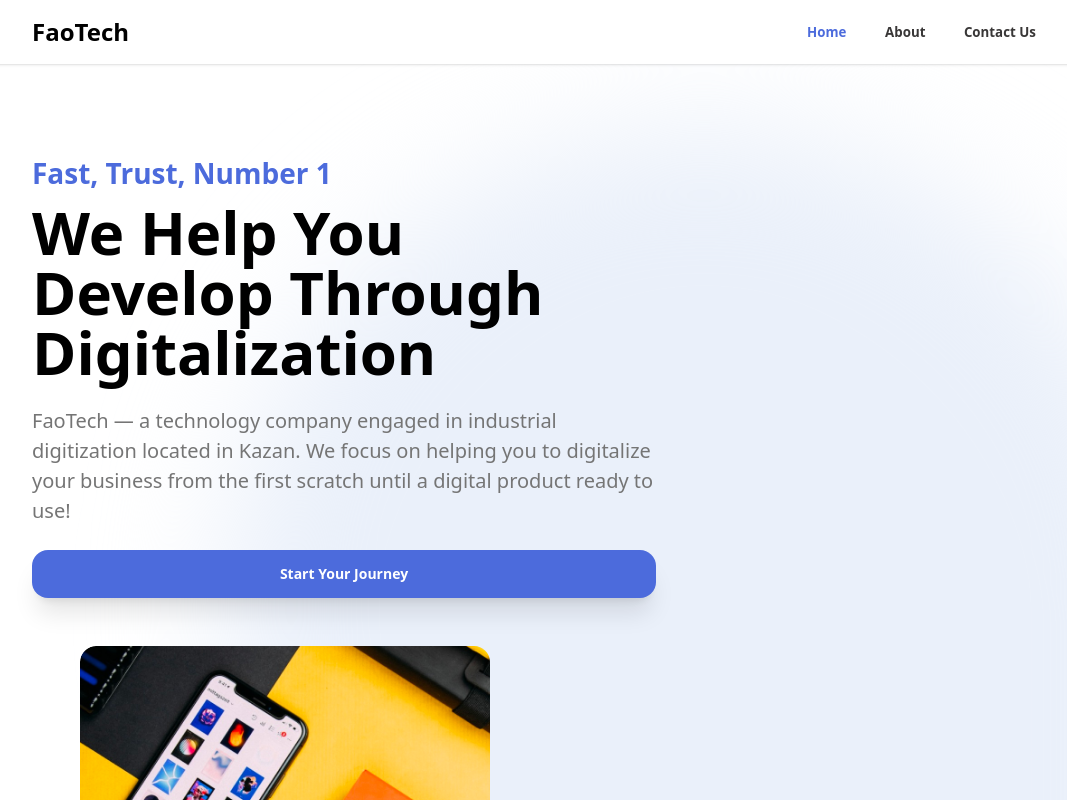
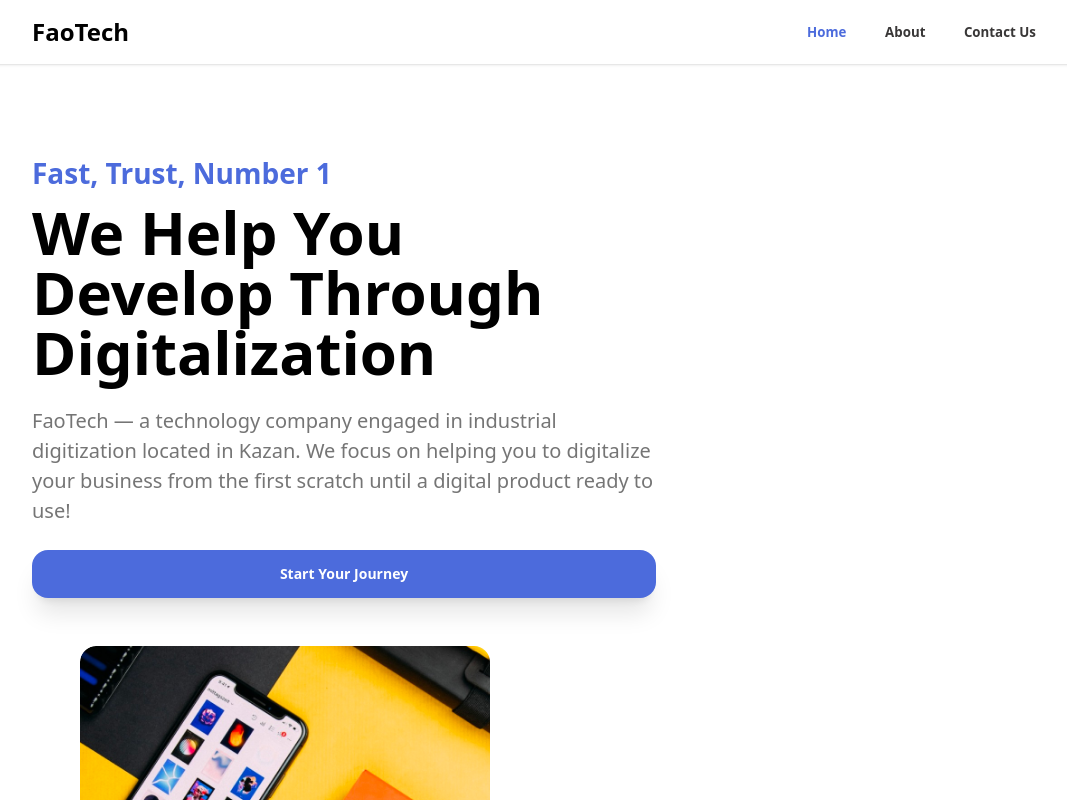
Before and after one commit to fao30/faotech-frontend, a React (Create React App) app: page / in a window 1280 px wide. Shown: the top 800 px of the page, without its empty margins (96-1163 px from the left). Built offline with nearby package versions, Linux system fonts and the light colour scheme.

Commit message:
animation removed

```diff
--- a/src/components/Navbar.js
+++ b/src/components/Navbar.js
@@ -60,7 +60,7 @@ const Navbar = () => {
                     className={({ isActive }) =>
                       isActive
                         ? activeClassNameDropdown
-                        : "my-0.5 text-[#393737]"
+                        : "my-0.5 text-[#393737] active:bg-primary-100 active:text-white"
                     }
                     onClick={() => {
                       scrollToTop();
--- a/src/components/UseReadingProgress.js
+++ b/src/components/UseReadingProgress.js
@@ -9,7 +9,7 @@ const useReadingProgress = () => {
       const scrollHeight = document.body.scrollHeight - window.innerHeight;
       if (scrollHeight) {
         setCompletion(
-          Number((currentProgress / scrollHeight).toFixed(10)) * 100
+          Number((currentProgress / scrollHeight).toFixed(25)) * 100
         );
       }
     };
--- a/src/index.js
+++ b/src/index.js
@@ -12,7 +12,7 @@ import { routesOptions } from "./store/helper/Routes";
 export default function Routing() {
   const [loading, setLoading] = useState(false);
   useEffect(() => {
-    let loadingTimer = setTimeout(() => setLoading(true), 0.75 * 1000);
+    let loadingTimer = setTimeout(() => setLoading(true), 1 * 1000);
     return () => {
       clearTimeout(loadingTimer);
     };
@@ -20,11 +20,12 @@ export default function Routing() {
   return (
     <HashRouter>
       {loading ? (
-        <motion.div
-          initial={{ opacity: 0.5 }}
-          animate={{ opacity: 1 }}
-          exit={{ opacity: 0 }}
-        >
+        // <motion.div
+        //   initial={{ opacity: 0.5 }}
+        //   animate={{ opacity: 1 }}
+        //   exit={{ opacity: 0 }}
+        // >
+        <div>
           <Navbar />
           <Routes>
             {routesOptions.map((e) => {
@@ -33,8 +34,9 @@ export default function Routing() {
           </Routes>
           <Footer />
           <LoadToTop />
-        </motion.div>
+        </div>
       ) : (
+        // </motion.div>
         <Loading loading background="white" loaderColor="#4C6BDC" />
       )}
     </HashRouter>
--- a/src/pages/About/components/HeaderAbout.js
+++ b/src/pages/About/components/HeaderAbout.js
@@ -4,19 +4,19 @@ import React from "react";
 const HeaderAbout = () => {
   return (
     <div class="px-[2rem] md:px-[4rem] lg:px-[8rem] grid place-items-center items-end">
-      <div class="my-10 lg:my-28 z-10 w-full">
+      <div class="my-10 lg:my-[6.5rem] z-10 w-full">
         <div class="flex justify-between flex-wrap items-center mb-12 md:mb-0">
           {/* HEADER TITLE, Digital Product Made By Us*/}
-          <motion.div
+          {/* <motion.div
             initial={{ x: "-20%" }}
             animate={{ x: "calc(100% - 100%)" }}
-          >
-            <div class="w-full lg:w-[60%] md:w-4/5">
-              <h1 class="md:lg:text-5xl text-4xl font-bold text-[#1363DF]">
+          > */}
+
+          <div class="md:w-full lg:w-[27.7rem] text-[#757575] text-[16px] md:text-[20px] mt-6">
+            <h1 class="w-full md:lg:text-5xl text-4xl font-bold text-[#1363DF]">
               About Us
             </h1>
-            </div>
-            <div class="md:w-full lg:w-[27.7rem] text-[#757575] text-[16px] md:text-[20px] mt-6">
+            <br />
             <h1>
               We are a technology company that is moving forward to build a
               technology ecosystem to help humanity maximize its work. we
@@ -26,12 +26,13 @@ const HeaderAbout = () => {
             <h1>
               <br />
               We analyze every detail of your work needs, strive for the best
-                way to solve problems with measurable analysis. creating not
-                only solutions but also technological wonders. no more
-                conventional, be more digital.
+              way to solve problems with measurable analysis. creating not only
+              solutions but also technological wonders. no more conventional, be
+              more digital.
             </h1>
           </div>
-          </motion.div>
+
+          {/* </motion.div> */}
           <img
             alt="coding"
             class="hidden min-[1280px]:flex  w-3/4 min-[1280px]:w-5/12  shadow-xl md:ml-6 md:mt-6 ml-0 mt-12 lg:mt-0"
--- a/src/pages/Contact/Contact.js
+++ b/src/pages/Contact/Contact.js
@@ -28,10 +28,10 @@ const Contact = () => {
         </button>
       </div>
       <div className="flex flex-col z-10 xl:mx-auto pt-2">
-        <motion.div
+        {/* <motion.div
           initial={{ x: "-20%" }}
           animate={{ x: "calc(100% - 100%)" }}
-        >
+        > */}
         <p className="text-[#4C6BDC] md:lg:text-5xl text-4xl font-bold leading-[1.1]">
           Let’s discuss your project with our team
         </p>
@@ -39,7 +39,7 @@ const Contact = () => {
           We would love to hear from you! Send us an email and we will respond
           within 24 hours.
         </p>
-        </motion.div>
+        {/* </motion.div> */}
         {/* Background  */}
         <div class="flex absolute w-6/12 right-0 lg:-right-10 sm:mr-10 h-[90%] top-20 bg-[#eaf0fa] blur-3xl -z-10 rounded-tl-full rounded-bl-full"></div>
 
--- a/src/pages/Home/Index.js
+++ b/src/pages/Home/Index.js
@@ -11,9 +11,9 @@ const Index = () => {
   return (
     <div>
       {/* BACKGROUND */}
-      <div class="flex absolute blur-3xl rounded-full rounded-br-2xl sm:w-[30rem] w-[10rem] h-[70rem] sm:h-[42rem] lg:w-[60rem] lg:h-[60rem] top-[24rem] lg:top-[8rem] right-0  bg-[#eaf0fa] -z-10 "></div>
+      {/* <div class="flex absolute blur-3xl rounded-full rounded-br-2xl sm:w-[30rem] w-[10rem] h-[70rem] sm:h-[42rem] lg:w-[60rem] lg:h-[60rem] top-[24rem] lg:top-[8rem] right-0  bg-[#eaf0fa] -z-10 "></div>
       <div class="flex absolute blur-3xl rounded-bl-2xl rounded-tl-2xl rounded-full w-[50%] md:w-[30rem]  h-[60rem] top-[115rem] left-0  bg-[#e7f0f7] -z-10"></div>
-      <div class="flex absolute blur-3xl rounded-full w-full   h-[26rem] lg:h-[16rem] top-[215rem]   bg-[#eaf0fa] -z-10"></div>
+      <div class="flex absolute blur-3xl rounded-full w-full   h-[26rem] lg:h-[16rem] top-[215rem]   bg-[#eaf0fa] -z-10"></div> */}
       <Header />
       <HeroContent />
       <OurWorkSector />
--- a/src/pages/Home/components/Header.js
+++ b/src/pages/Home/components/Header.js
@@ -1,20 +1,22 @@
 import { motion } from "framer-motion";
 import { React } from "react";
+import { useNavigate } from "react-router-dom";
 import CarouselItem from "./components/CarouselItem";
 
 // from-white to-blue-200  bg-gradient-to-r
 
 const Header = () => {
+  const navigate = useNavigate();
   return (
     <div class="px-[2rem] md:px-[4rem] lg:px-[8rem] grid place-items-center items-end">
       <div class="my-6 lg:mb-40 lg:mt-20 z-10 w-full">
         <div class="flex justify-between flex-wrap items-center">
           {/* HEADER TITLE */}
           <div class="z-20  w-full lg:w-[39rem]">
-            <motion.div
+            {/* <motion.div
               initial={{ x: "-20%" }}
               animate={{ x: "calc(100% - 100%)" }}
-            >
+            > */}
             <h1 class="text-[28px] my-2 text-primary-100 font-bold">
               Fast, Trust, Number 1
             </h1>
@@ -22,14 +24,17 @@ const Header = () => {
               We Help You Develop Through Digitalization
             </h1>
             <h1 class="text-l my-6 text-[#757575] text-[16px] lg:text-[20px]">
-                FaoTech — a technology company engaged in industrial
-                digitization located in Kazan. We focus on helping you to
-                digitalize your business from the first scratch until a digital
-                product ready to use!
+              FaoTech — a technology company engaged in industrial digitization
+              located in Kazan. We focus on helping you to digitalize your
+              business from the first scratch until a digital product ready to
+              use!
             </h1>
-            </motion.div>
+            {/* </motion.div> */}
             <div class="flex justify-start">
-              <button class="text-white  hover:bg-primary-400 rounded-2xl bg-primary-100 shadow-xl btn border-none normal-case w-full mb-12 lg:mb-0">
+              <button
+                onClick={() => navigate("/contact")}
+                class="text-white  hover:bg-primary-400 rounded-2xl bg-primary-100 shadow-xl btn border-none normal-case w-full mb-12 lg:mb-0"
+              >
                 Start Your Journey
               </button>
             </div>
--- a/src/pages/Home/components/HeroContent.js
+++ b/src/pages/Home/components/HeroContent.js
@@ -11,10 +11,10 @@ const HeroContent = () => {
         <div class="flex lg:justify-between justify-center flex-wrap items-center">
           {/* HERO TITLE */}
           <div class="z-20 w-full lg:w-[45rem]">
-            <motion.div
+            {/* <motion.div
               initial={{ x: "-20%" }}
               animate={{ x: "calc(100% - 100%)" }}
-            >
+            > */}
             <h1 class="text-[28px] my-2 text-primary-100 font-bold">
               For Your Business Future
             </h1>
@@ -25,7 +25,7 @@ const HeroContent = () => {
             <h1 class="text-l my-6 text-[#757575] text-[16px] lg:text-[20px]">
               Everything's in our service like you need.
             </h1>
-            </motion.div>
+            {/* </motion.div> */}
           </div>
 
           {/* DON'T DELETE CODES BELOW */}
```
Lines whose indentation alone changed are shown as unchanged.
